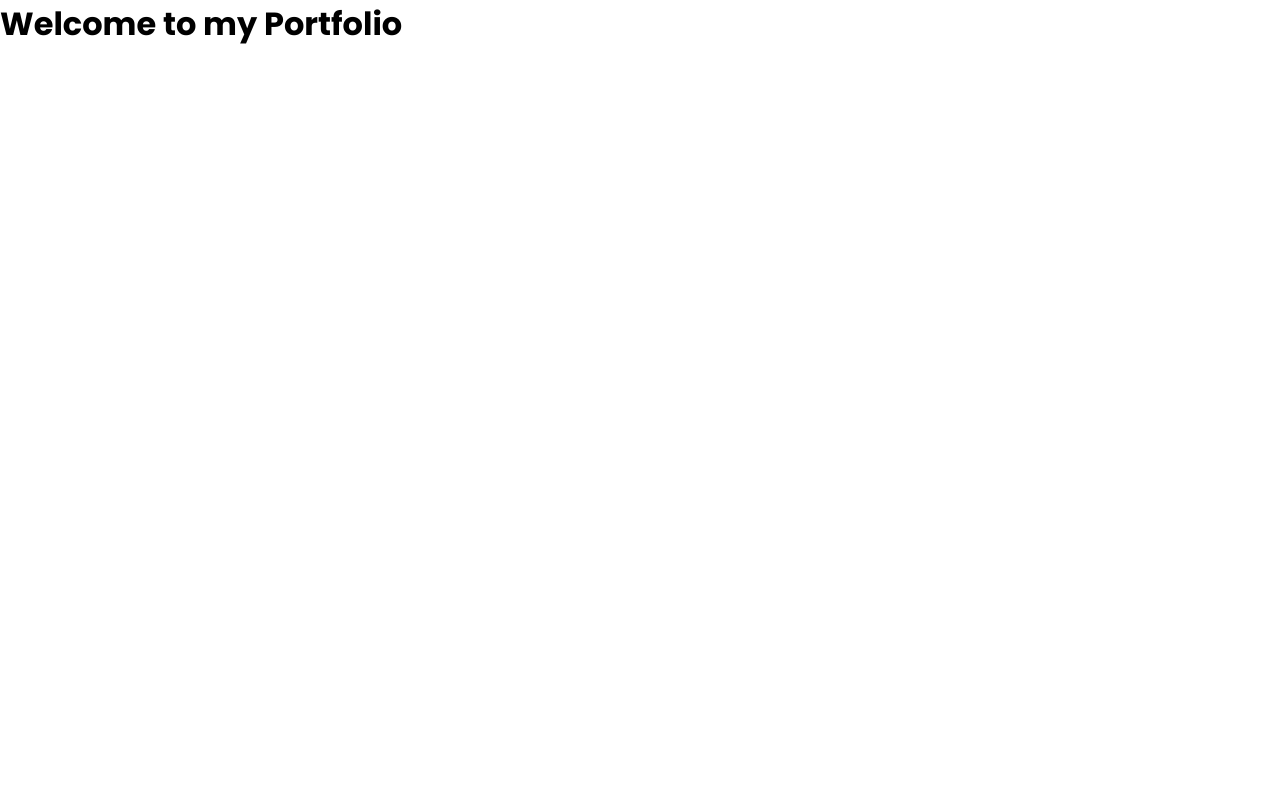
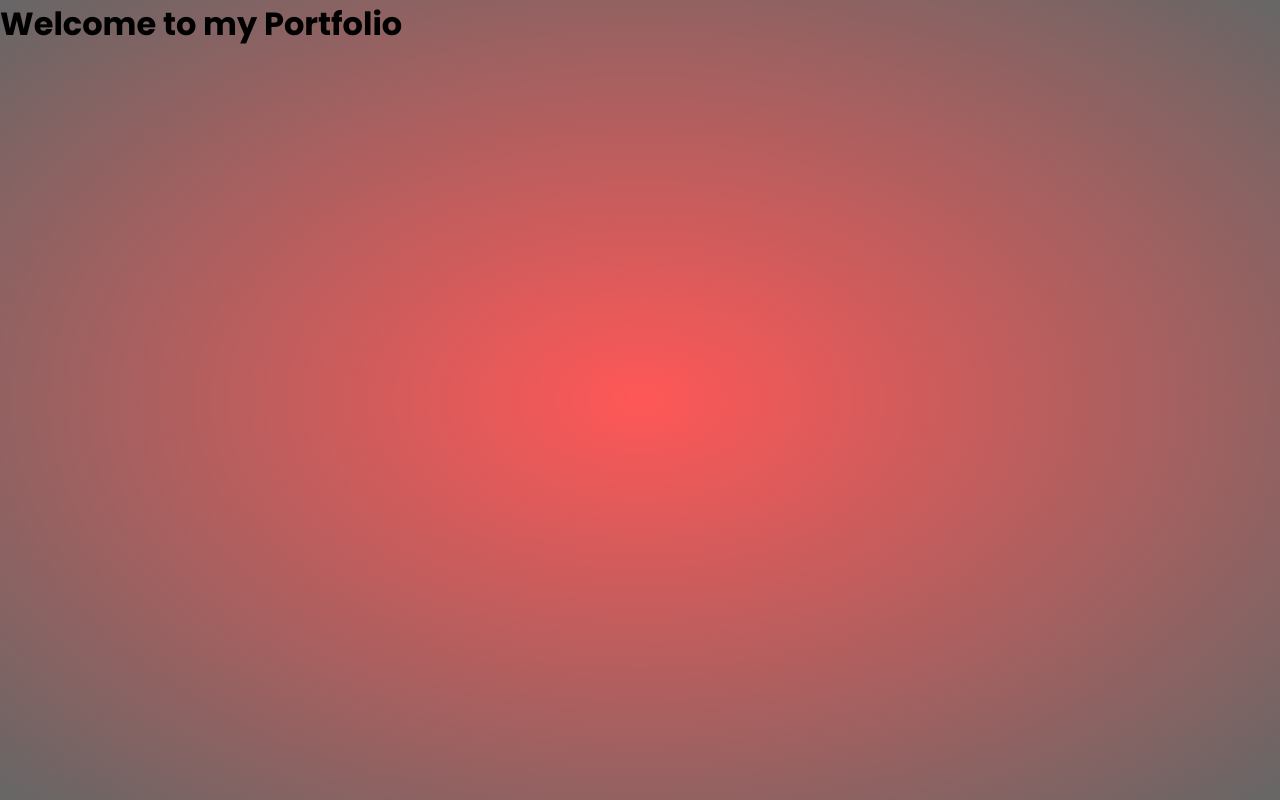
Before and after one commit to asherthisside/portfolio, a plain HTML site: page index.html in a window 1280 px wide. Drawn offline with Linux system fonts and the light colour scheme.

Commit message:
Changed the background of the main page

```diff
--- a/index.html
+++ b/index.html
@@ -7,7 +7,9 @@
     <link rel="stylesheet" href="styles/style.css">
 </head>
 <body>
-    <h1>Welcome to my Portfolio</h1>
-    <script src="scripts/script.js"></script>
+    <div class="container">
+        <h1>Welcome to my Portfolio</h1>
+        <script src="scripts/script.js"></script>
+    </div>
 </body>
 </html>
--- a/styles/style.scss
+++ b/styles/style.scss
@@ -7,3 +7,8 @@ $primary-font: 'Poppins', sans-serif;
     box-sizing: border-box;
     font-family: $primary-font;
 }
+
+.container {
+    height: 100vh;
+    background: radial-gradient(rgb(255, 87, 87), rgba(0, 0, 0, 0.60));
+}
```
Also changed, not shown: styles/style.css, 1 other file.
